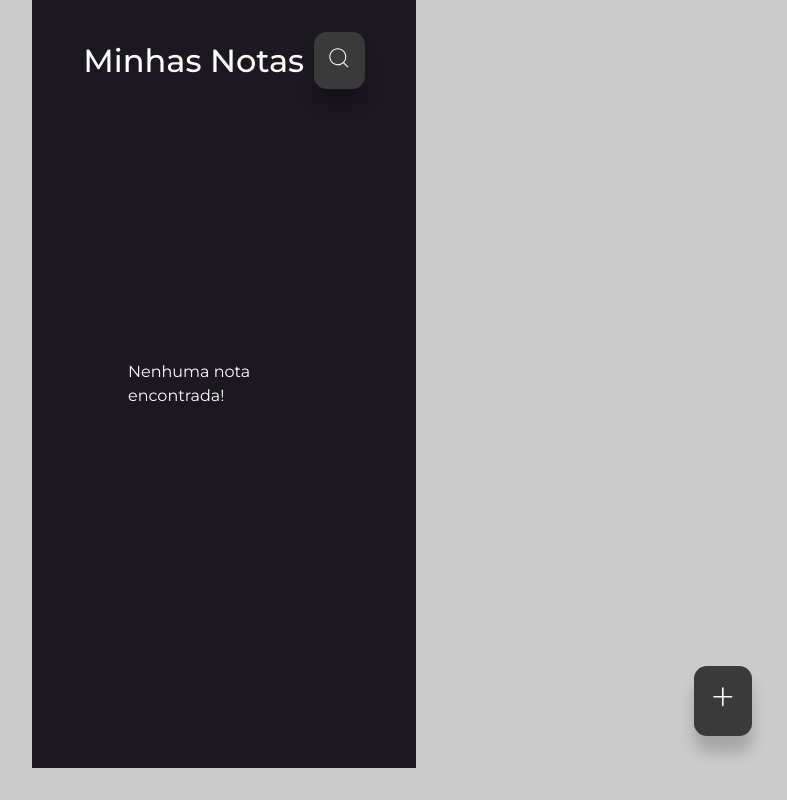
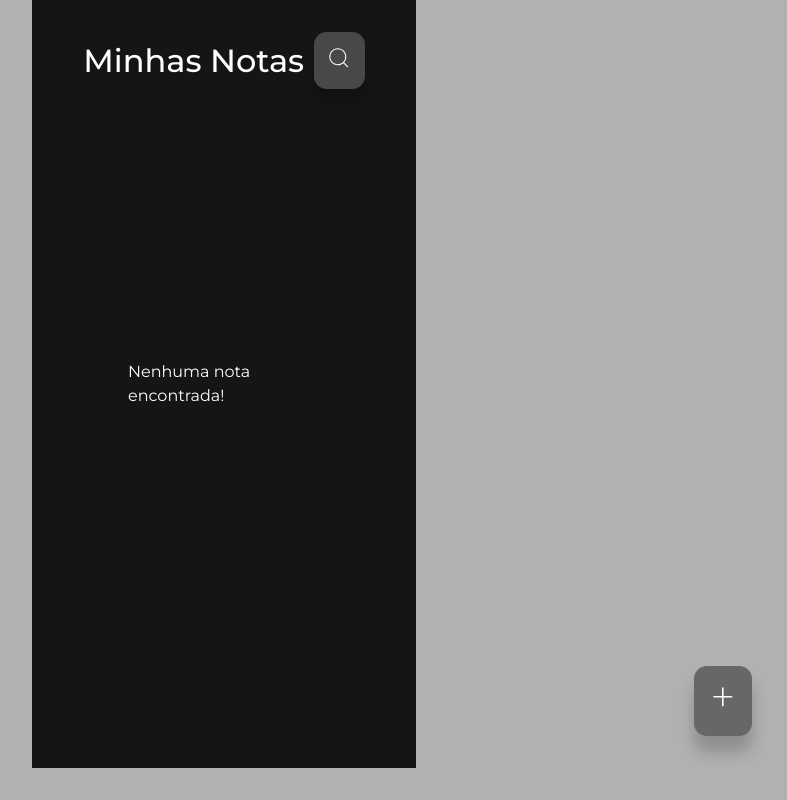
Before and after one commit to carolinasilvagc/notes-app-react, a React (Create React App) app: page / in a window 1280 px wide. Shown: the whole page, without its empty margins (416-1203 px from the left). Built offline with nearby package versions, Linux system fonts and the light colour scheme.

Commit message:
mudança no esquema de cores do app

```diff
--- a/src/index.css
+++ b/src/index.css
@@ -11,10 +11,10 @@
 }
 
 :root {
-    --color-bg-dark: #3a3a3a;
-    --color-bg-black: #1c1820;
+    --color-bg-dark: #555554cc;
+    --color-bg-black: #161516;
     --color-white: #fefefe;
-    --color-primary: #087ea1cc;
+    --color-primary: #f3ef04cc;
     --color-danger: rgb(249, 84, 84);
 }
 
@@ -23,7 +23,7 @@ body {
     display: grid;
     place-items: center;
     color: var(--color-white);
-    background: #ccc;
+    background: #b1b1b1;
     line-height: 1.5;
 }
 
@@ -125,7 +125,7 @@ h2 {
     gap: 1rem;
     cursor: pointer;
     transition: all 300ms ease;
-    color: var(--color-white);
+    color: #000;
 }
 
 .note:hover {
@@ -154,6 +154,10 @@ h2 {
     bottom: 4rem;
     right: 7rem;
     padding: 1rem;
+}
+
+.save {
+    color: #000;
 }
 
 
--- a/src/pages/EditNote.jsx
+++ b/src/pages/EditNote.jsx
@@ -46,7 +46,7 @@ const EditNote = ({notes, setNotes}) => {
     <section>
       <header className='create-note__header'>
         <Link to='/' className='btn'><IoIosArrowBack/></Link>
-        <button className="btn lg primary" onClick={handleForm}>Salvar</button>
+        <button className="btn lg primary save" onClick={handleForm}>Salvar</button>
         <button className="btn danger" onClick={handleDelete}><RiDeleteBin6Line /></button>
       </header>
       <form className='create-note__form' onSubmit={handleForm}>
```
